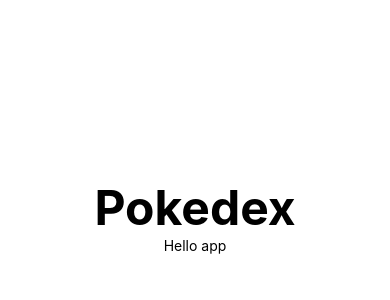
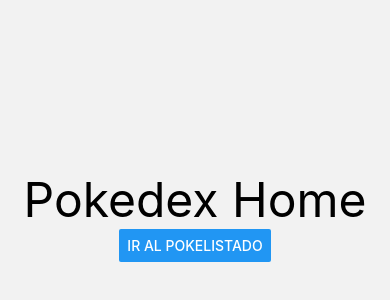
Before and after one commit to dacardenasa/Pokedex, a React Native app: screen / in a window 390 px wide. Shown: the part 206-506 px from the top of the page. Built offline with nearby package versions, Linux system fonts and the light colour scheme.

Commit message:
feat(app): updated navigation packages in app

```diff
--- a/App.tsx
+++ b/App.tsx
@@ -1,29 +1,14 @@
+import 'react-native-gesture-handler';
 import React from 'react';
-import {View, Text, StyleSheet} from 'react-native';
-import {TestScreen} from '@screens';
+import {StackNavigator} from '@navigation';
+import {NavigationContainer} from '@react-navigation/native';
 
 const App = () => {
   return (
-    <View style={styles.conatiner}>
-      <Text style={styles.text}>Pokedex</Text>
-      <TestScreen />
-    </View>
+    <NavigationContainer>
+      <StackNavigator />
+    </NavigationContainer>
   );
 };
 
 export default App;
-
-const styles = StyleSheet.create({
-  conatiner: {
-    flex: 1,
-    justifyContent: 'center',
-    alignItems: 'center',
-    backgroundColor: 'wbhite',
-  },
-  text: {
-    fontSize: 48,
-    fontWeight: '700',
-    textAlign: 'center',
-    color: 'black',
-  },
-});
--- a/src/screens/TestScreen/index.tsx
+++ /dev/null
@@ -1,12 +0,0 @@
-import React from 'react';
-import {Text, View} from 'react-native';
-
-const TestScreen = () => {
-  return (
-    <View>
-      <Text>Hello app</Text>
-    </View>
-  );
-};
-
-export default TestScreen;
--- a/src/screens/index.ts
+++ b/src/screens/index.ts
@@ -1 +1,2 @@
-export {default as TestScreen} from './TestScreen';
+export {default as Home} from './Home';
+export {default as PokemonList} from './PokemonList';
```
Also changed, not shown: package.json (+7 -1 lines), 1 other file (tests, documents, lock files or other folders).
